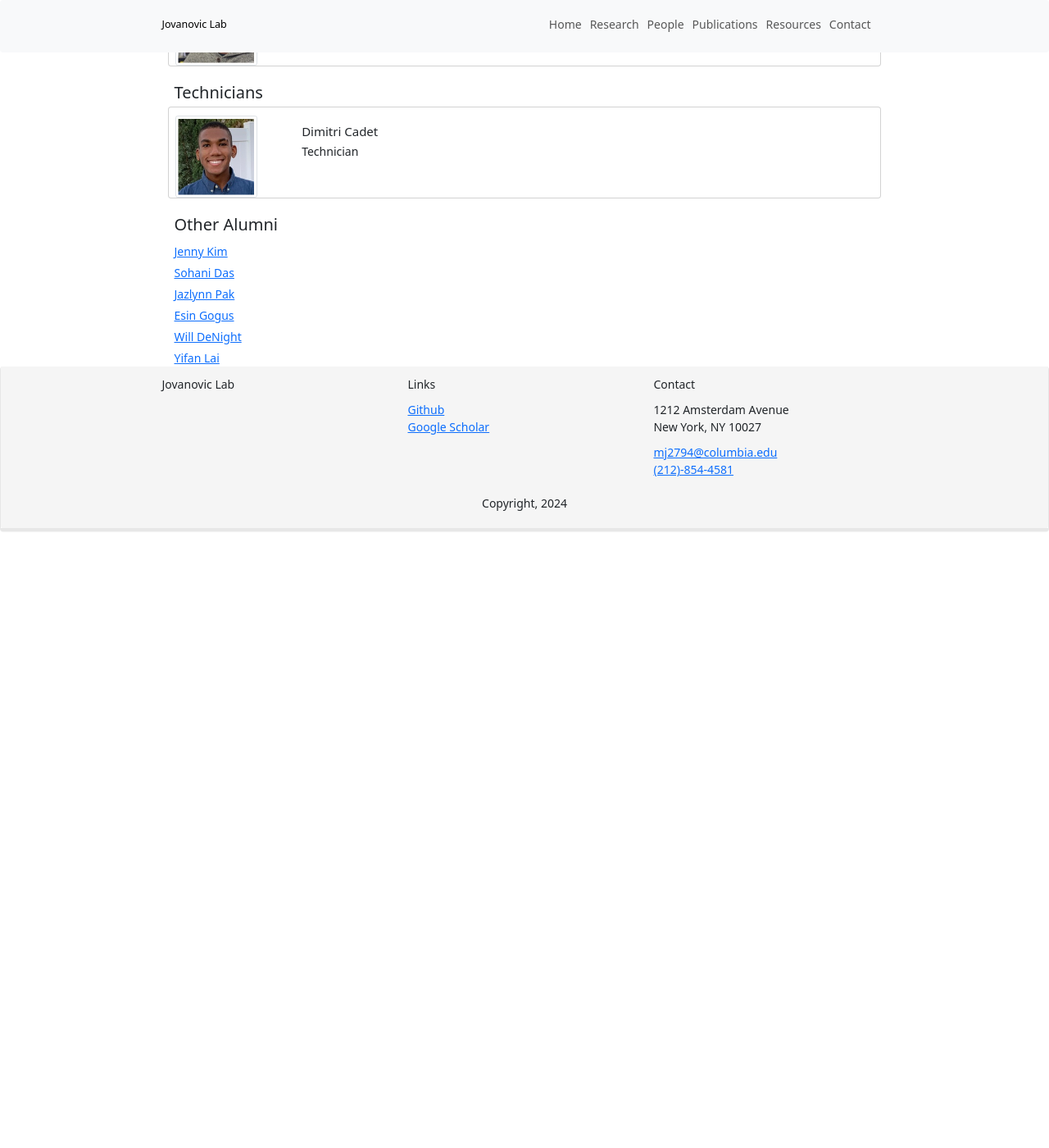
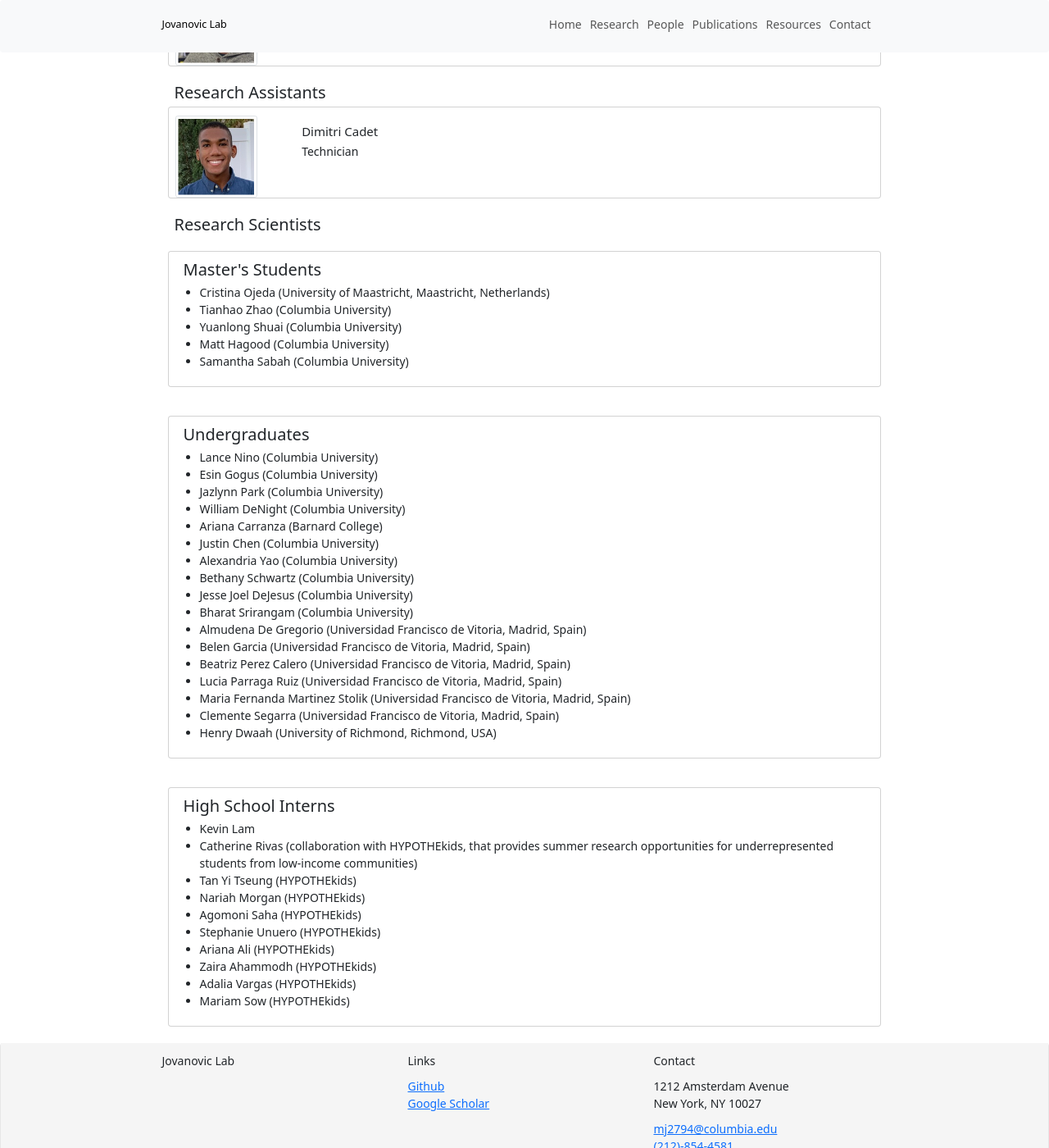
Before and after one commit to mjlab-Columbia/mjlab-columbia.github.io, a Jekyll site: the page built from _pages/alumni.html, in a window 1280 px wide and 1400 px high, scrolled down 530 px. Shown: the whole window at 82% size. Built offline with Jekyll 4.4.1, drawn with Linux system fonts in a browser that asks for light colours; nearby versions of some CDN libraries; before the commit the page ends 1200 px from its top, so only the background shows below that.

Commit message:
Added sections for former master's students, undergraduates, and high school students

```diff
--- a/_pages/alumni.html
+++ b/_pages/alumni.html
@@ -64,7 +64,7 @@ permalink: /alumni/
 
 <!-- Graduates -->
 
-<h2><a id="technician"></a>Technicians</h2>
+<h2><a id="technician"></a>Research Assistants</h2>
 {% assign members = site.posts | where: 'category', 'alumni' | where: 'subcategory', 'technician' | sort: 'date' %}
 {% for member in members %}
 <div class="card team-member-card">
@@ -89,11 +89,87 @@ permalink: /alumni/
 </div>
 {% endfor %}
 
-<!-- Undergraduates -->
-<h2><a id="undergraduate"></a>Other Alumni</h2>
-{% assign members = site.posts | where: 'category', 'alumni' | where: 'subcategory', 'other' | sort: 'date' %}
+<h2><a id="research-scientist"></a>Research Scientists</h2>
+{% assign members = site.posts | where: 'category', 'alumni' | where: 'subcategory', 'research-scientist' | sort: 'date' %}
 {% for member in members %}
-<div class="row mt-2">
-    <a href="{{member.url}}">{{member.title}}</a>
+<div class="card team-member-card">
+  <div class="row mt-3">
+    <div class="col-md-2">
+      <a href="{{member.url}}">
+        <img
+          src="{{ site.url }}{{ site.baseurl }}/images/team/{{ member.image }}"
+          class="card-img img-responsive img-thumbnail"
+          style="max-width: 100px"
+        />
+      </a>
+    </div>
+    <div class="col-md-10">
+      <div class="card-body">
+        <h4 class="card-title">{{ member.title }}</h4>
+        <p class="card-text">{{ member.role }}</p>
+      </div>
+    </div>
+  </div>
 </div>
 {% endfor %}
+
+<!-- Master's Students -->
+<div class="card team-member-card mt-4">
+  <div class="card-body">
+    <h2 class="card-title">Master's Students</h2>
+    <ul>
+      <li>Cristina Ojeda (University of Maastricht, Maastricht, Netherlands)</li>
+      <li>Tianhao Zhao (Columbia University)</li>
+      <li>Yuanlong Shuai (Columbia University)</li>
+      <li>Matt Hagood (Columbia University)</li>
+      <li>Samantha Sabah (Columbia University)</li>
+    </ul>
+  </div>
+</div>
+
+<!-- Undergraduates -->
+<div class="card team-member-card mt-4">
+  <div class="card-body">
+    <h2 class="card-title">Undergraduates</h2>
+    <ul>
+      <li>Lance Nino (Columbia University)</li>
+      <li>Esin Gogus (Columbia University)</li>
+      <li>Jazlynn Park (Columbia University)</li>
+      <li>William DeNight (Columbia University)</li>
+      <li>Ariana Carranza (Barnard College)</li>
+      <li>Justin Chen (Columbia University)</li>
+      <li>Alexandria Yao (Columbia University)</li>
+      <li>Bethany Schwartz (Columbia University)</li>
+      <li>Jesse Joel DeJesus (Columbia University)</li>
+      <li>Bharat Srirangam (Columbia University)</li>
+      <li>Almudena De Gregorio (Universidad Francisco de Vitoria, Madrid, Spain)</li>
+      <li>Belen Garcia (Universidad Francisco de Vitoria, Madrid, Spain)</li>
+      <li>Beatriz Perez Calero (Universidad Francisco de Vitoria, Madrid, Spain)</li>
+      <li>Lucia Parraga Ruiz (Universidad Francisco de Vitoria, Madrid, Spain)</li>
+      <li>Maria Fernanda Martinez Stolik (Universidad Francisco de Vitoria, Madrid, Spain)</li>
+      <li>Clemente Segarra (Universidad Francisco de Vitoria, Madrid, Spain)</li>
+      <li>Henry Dwaah (University of Richmond, Richmond, USA)</li>
+    </ul>
+  </div>
+</div>
+
+<!-- High School Students -->
+<div class="card team-member-card mt-4">
+  <div class="card-body">
+    <h2 class="card-title">High School Interns</h2>
+    <ul>
+      <li>Kevin Lam</li>
+      <li>
+        Catherine Rivas (collaboration with HYPOTHEkids, that provides summer research opportunities for underrepresented students from low-income communities)
+      </li>
+      <li>Tan Yi Tseung (HYPOTHEkids)</li>
+      <li>Nariah Morgan (HYPOTHEkids)</li>
+      <li>Agomoni Saha (HYPOTHEkids)</li>
+      <li>Stephanie Unuero (HYPOTHEkids)</li>
+      <li>Ariana Ali (HYPOTHEkids)</li>
+      <li>Zaira Ahammodh (HYPOTHEkids)</li>
+      <li>Adalia Vargas (HYPOTHEkids)</li>
+      <li>Mariam Sow (HYPOTHEkids)</li>
+    </ul>
+  </div>
+</div>
```
